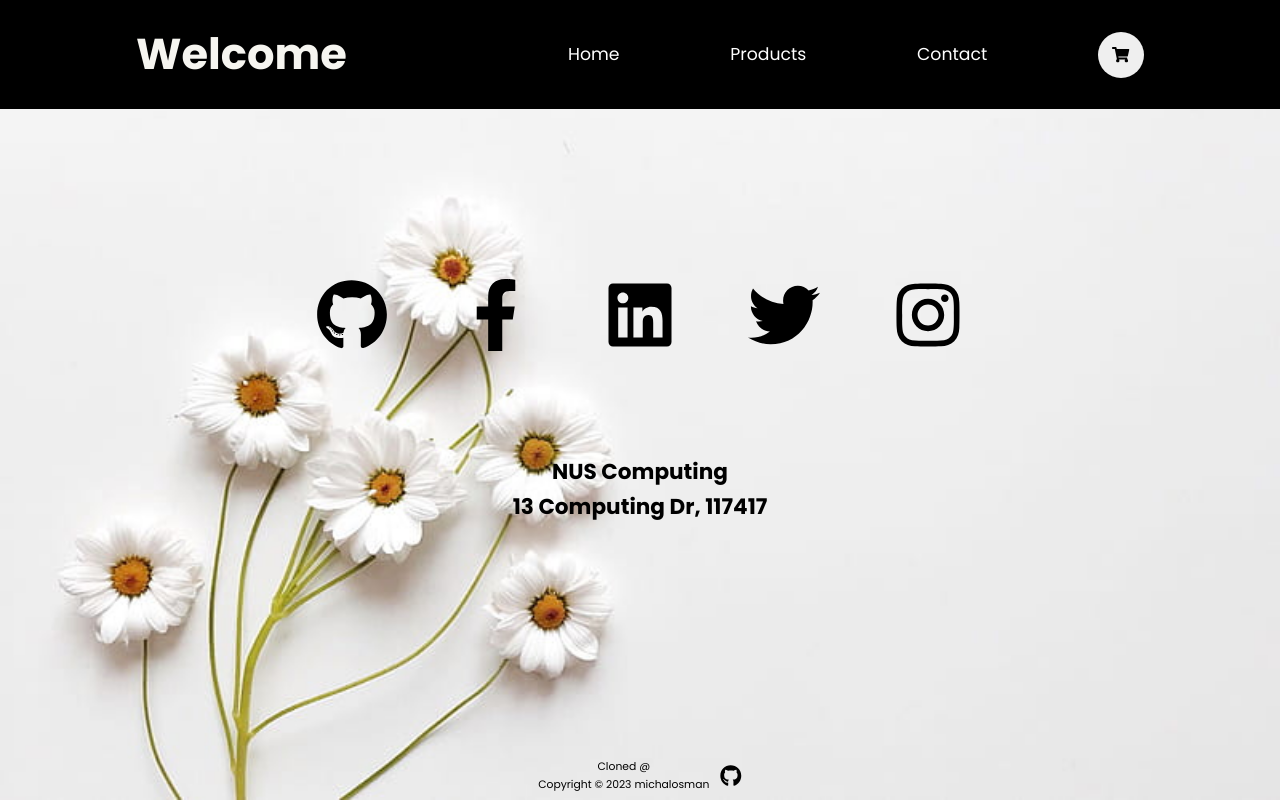
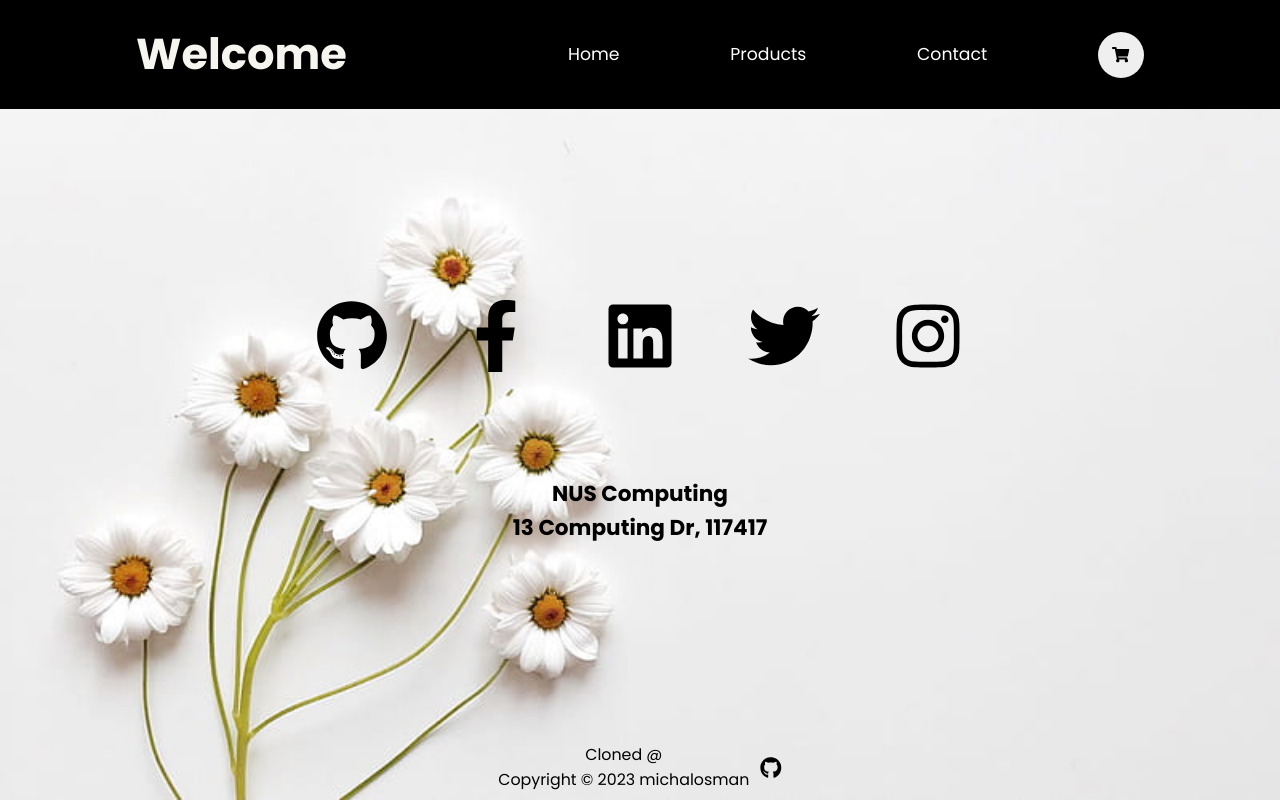
Before and after one commit to 4ndrelim/TOP_JS, a React (Create React App) app in the folder shopping-cart/: page /contact in a window 1280 px wide. Built offline with nearby package versions, Linux system fonts and the light colour scheme.

Commit message:
Add animation

```diff
--- a/shopping-cart/src/App.js
+++ b/shopping-cart/src/App.js
@@ -11,8 +11,8 @@ function App() {
       <BrowserRouter>
         <Header />
         <Main />
+        <Footer />
       </BrowserRouter>
-      <Footer />
       <Cart />
     </div>
   );
--- a/shopping-cart/src/components/Cart/Cart.js
+++ b/shopping-cart/src/components/Cart/Cart.js
@@ -38,7 +38,7 @@ function Cart() {
 const CartWrapper = styled.div`
   position: fixed;
   top: 0;
-  right: -100%;
+  right: -110%;
   display: flex;
   flex-direction: column;
   align-items: center;
--- a/shopping-cart/src/components/Footer.js
+++ b/shopping-cart/src/components/Footer.js
@@ -28,7 +28,7 @@ const FooterWrapper = styled.footer`
   justify-content: center;
   width: 100%;
   padding: 1rem 0;
-  font-size: 1.5rem;
+  font-size: 2.2rem;
   text-align: center;
   `;
 
--- a/shopping-cart/src/components/pages/Contact.js
+++ b/shopping-cart/src/components/pages/Contact.js
@@ -38,9 +38,17 @@ const ContactWrapper = styled.div`
   display: flex;
   flex-direction: column;
   align-items: center;
-  margin-top: 10rem;
+  margin-top: 13rem;
   /* hide footer */
-  margin-bottom: 21rem;
+  margin-bottom: 14.8rem;
+  animation: fadeIn ease 2s;
+  @keyframes fadeIn {
+    0% {
+      opacity: 0;
+    }
+    100% {
+      opacity: 1;
+    }
 `;
 
 const SocialMedia = styled.div`
--- a/shopping-cart/src/components/pages/Home.js
+++ b/shopping-cart/src/components/pages/Home.js
@@ -14,6 +14,15 @@ const HomeWrapper = styled.div`
     justify-content: center;
   }
   margin-bottom: 7rem;
+
+  animation: fadeIn ease 2s;
+  @keyframes fadeIn {
+    0% {
+      opacity: 0;
+    }
+    100% {
+      opacity: 1;
+    }
 `;
 
 const Message = styled.div`
--- a/shopping-cart/src/components/pages/Products/Products.js
+++ b/shopping-cart/src/components/pages/Products/Products.js
@@ -16,6 +16,15 @@ const ProductsWrapper = styled.div`
   }
   @media (max-width: 700px) {
     grid-template-columns: repeat(1, 40rem);
+  }
+  animation: fadeIn ease 2s;
+  @keyframes fadeIn {
+    0% {
+      opacity: 0;
+    }
+    100% {
+      opacity: 1;
+    }
   }
 `;
 
```
